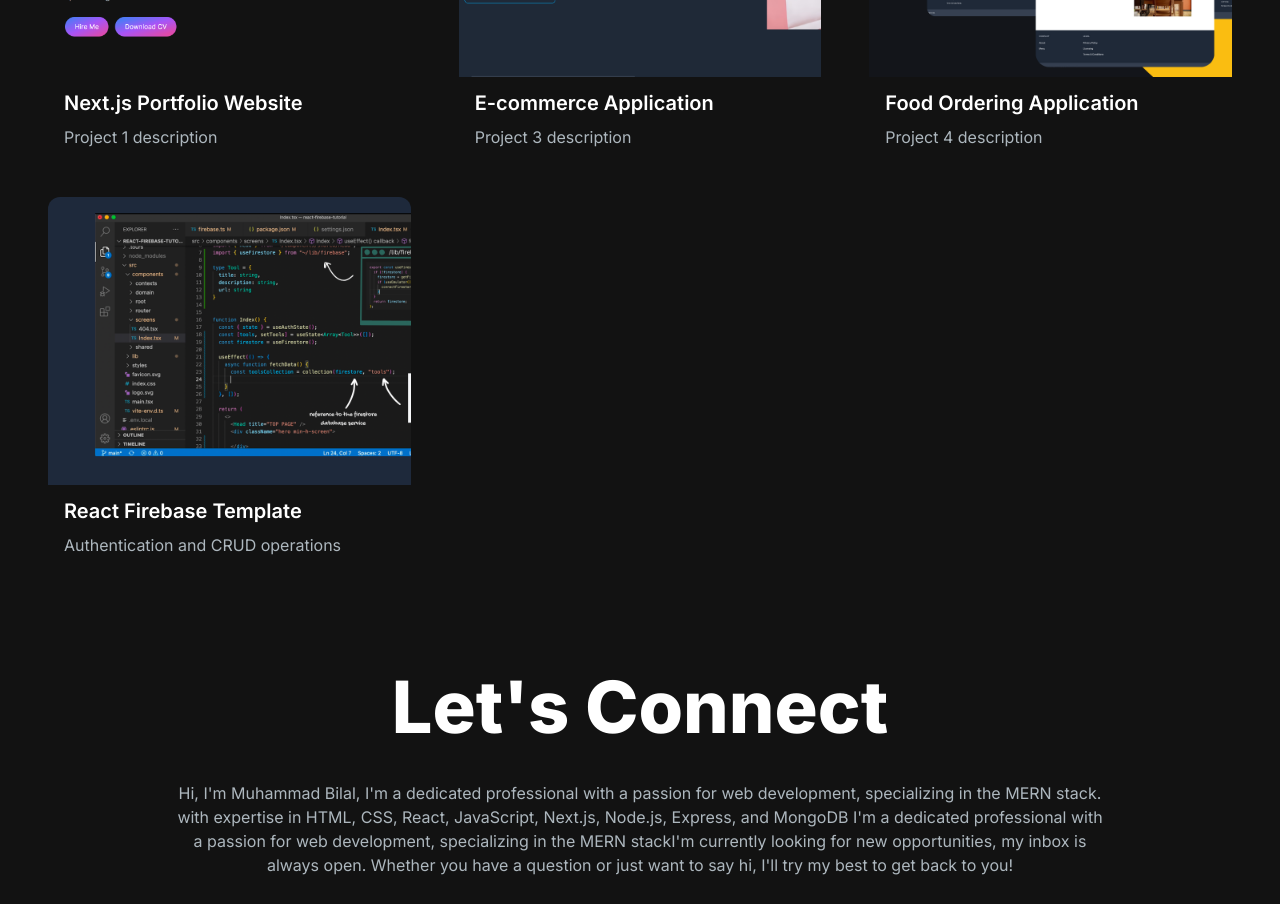
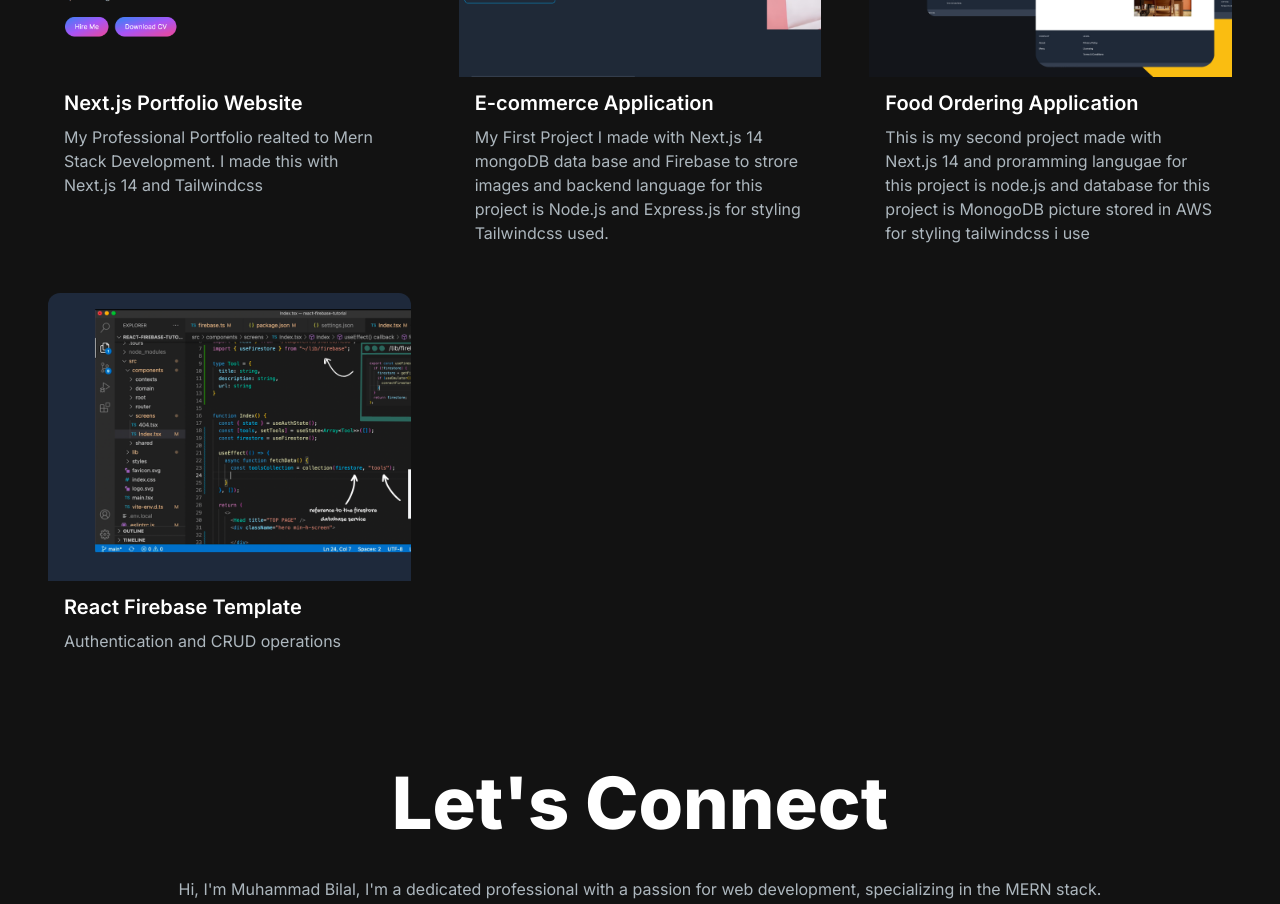
Before and after one commit to CodeWith-Bilal/portfolio, a Next.js app: page / in a window 1280 px wide. Shown: the part 1740-2644 px from the top of the page. Built offline with nearby package versions, Linux system fonts and the light colour scheme; a web font is replaced by a local one.

Commit message:
portfolio

```diff
--- a/src/app/components/ProjectSection.jsx
+++ b/src/app/components/ProjectSection.jsx
@@ -4,14 +4,13 @@ import ProjectCard from "./ProjectCard";
 import ProjectTag from "./ProjectTag";
 import { motion, useInView } from "framer-motion";
 
-
-
 const ProjectsSection = () => {
   const projectsData = [
     {
       id: 1,
       title: "Next.js Portfolio Website",
-          description: "Project 1 description",
+      description:
+        "My Professional Portfolio realted to Mern Stack Development. I made this with Next.js 14 and Tailwindcss",
       image: "/images/projects/1.png",
       tag: ["All", "Web"],
       gitUrl: "/",
@@ -29,16 +28,18 @@ const ProjectsSection = () => {
     {
       id: 3,
       title: "E-commerce Application",
-          description: "Project 3 description",
+      description:
+        "My First Project I made with Next.js 14 mongoDB data base and Firebase to strore images and backend language for this project is Node.js and Express.js for styling Tailwindcss used.",
       image: "/images/projects/3.png",
       tag: ["All", "Web"],
       gitUrl: "/",
-          previewUrl: "https://e-shop-project-r844cwcgr-muhammad-bilals-projects-de34ca5e.vercel.app/",
+      previewUrl:
+        "https://e-shop-project-r844cwcgr-muhammad-bilals-projects-de34ca5e.vercel.app/",
     },
     {
       id: 4,
       title: "Food Ordering Application",
-          description: "Project 4 description",
+      description: "This is my second project made with Next.js 14 and proramming langugae for this project is node.js and database for this project is MonogoDB picture stored in AWS for styling tailwindcss i use",
       image: "/images/projects/4.png",
       tag: ["All", "Mobile"],
       gitUrl: "/",
```
Lines whose indentation alone changed are shown as unchanged.
